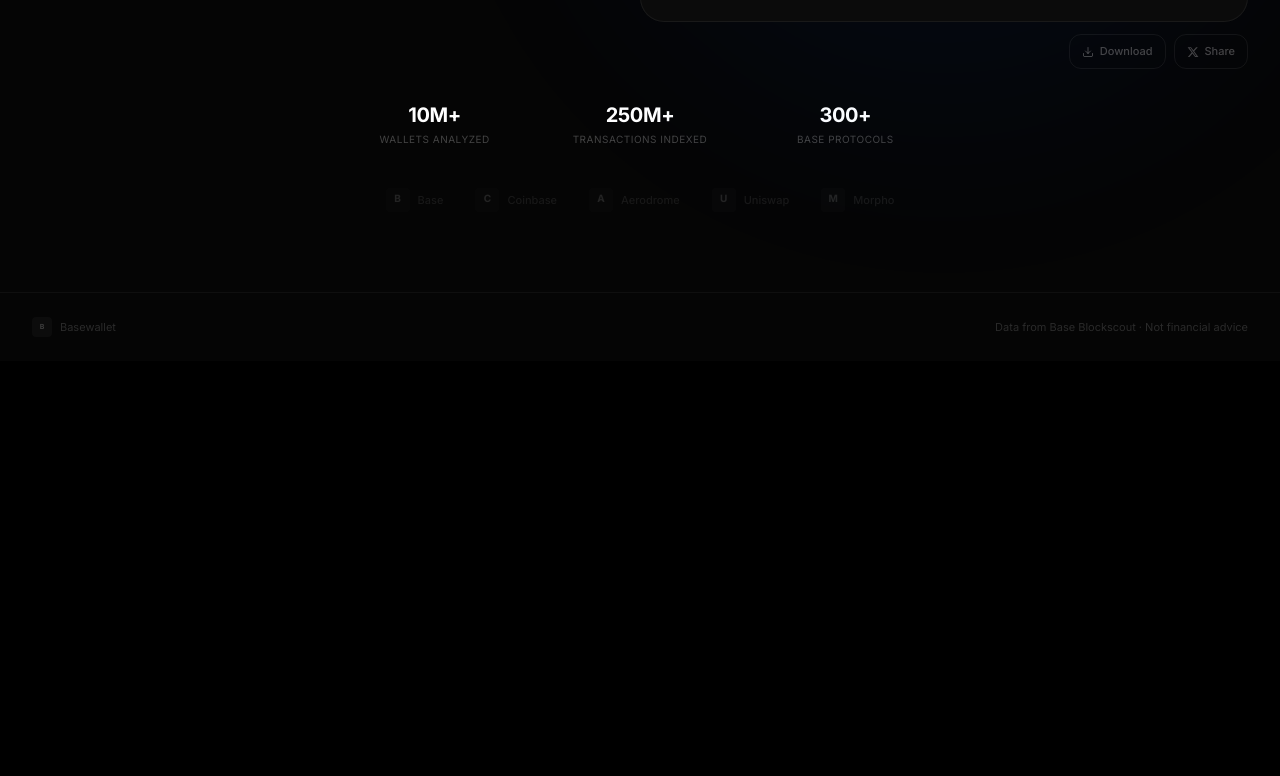
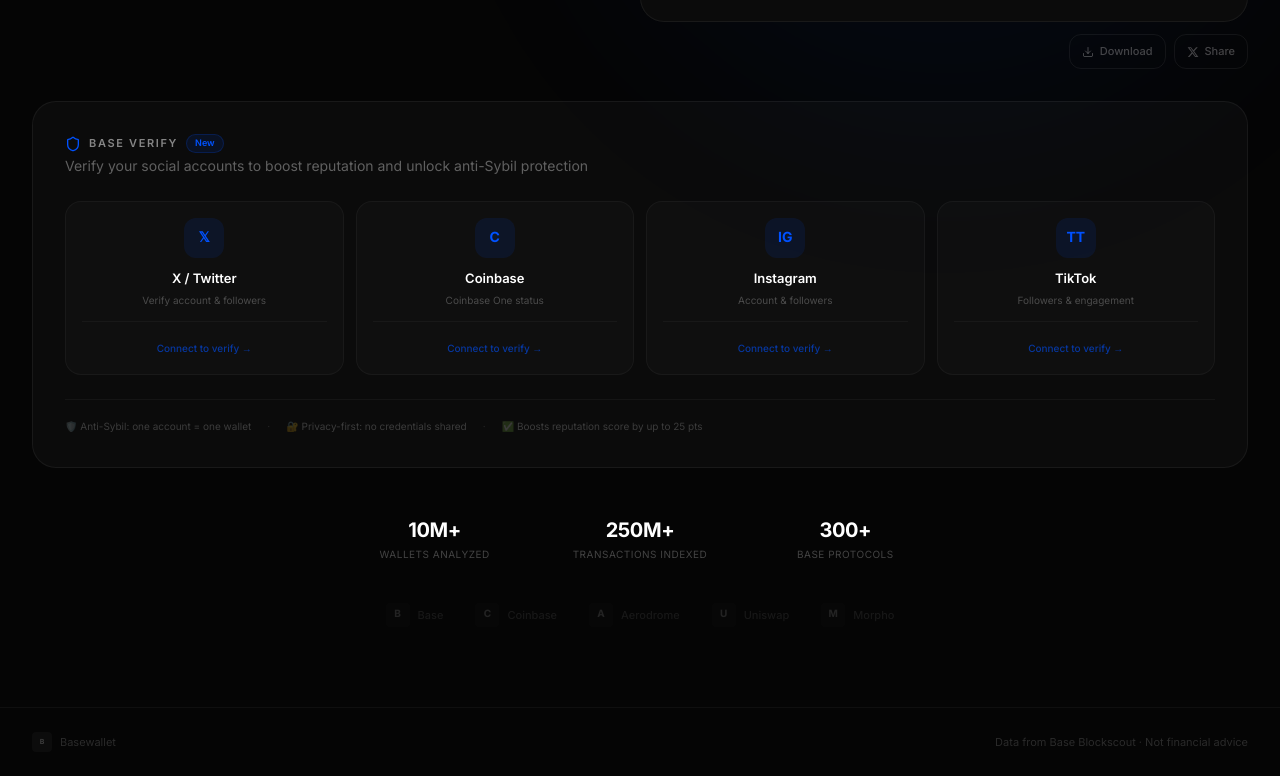
Before and after one commit to wabrent/BASE..DROP.CHECK, a Next.js app: page / in a window 1280 px wide. Shown: the part 820-1596 px from the top of the page. Before the commit the page ends 1181 px from the top, so only its background shows below. Built offline with nearby package versions, Linux system fonts and the light colour scheme.

Commit message:
feat: Base Verify integration — social verification, anti-sybil, trait-based eligibility

```diff
--- /dev/null
+++ b/src/app/api/verify/route.ts
@@ -0,0 +1,30 @@
+import { NextRequest, NextResponse } from "next/server";
+import { checkVerification, PROVIDERS, buildResourceUrns } from "@/lib/base-verify";
+
+export async function POST(req: NextRequest) {
+  try {
+    const body = await req.json();
+    const { address, signature, message, providers, traits } = body;
+
+    if (!address || !signature || !message || !providers) {
+      return NextResponse.json({ error: "Missing required fields" }, { status: 400 });
+    }
+
+    const results = await checkVerification(address, signature, message, providers, traits || {});
+
+    return NextResponse.json({ results });
+  } catch (e: any) {
+    return NextResponse.json({ error: e.message }, { status: 500 });
+  }
+}
+
+export async function GET(req: NextRequest) {
+  const providers = Object.entries(PROVIDERS).map(([id, p]) => ({
+    id,
+    name: p.name,
+    icon: p.icon,
+    traits: p.availableTraits,
+  }));
+
+  return NextResponse.json({ providers });
+}
--- a/src/app/page.tsx
+++ b/src/app/page.tsx
@@ -423,6 +423,64 @@
             </div>
           </section>
 
+          {/* Base Verify Section */}
+          <section className="px-8 pb-12">
+            <div className="max-w-[1400px] mx-auto">
+              <motion.div
+                initial={{ opacity: 0, y: 20 }}
+                whileInView={{ opacity: 1, y: 0 }}
+                viewport={{ once: true }}
+                transition={{ duration: 0.5 }}
+                className="bg-[#0B0B0B] border border-white/[0.06] rounded-3xl p-8"
+              >
+                <div className="flex items-center justify-between mb-6">
+                  <div>
+                    <div className="flex items-center gap-2 mb-1">
+                      <Shield className="w-4 h-4 text-[#0052FF]" />
+                      <span className="text-[11px] font-semibold text-white/50 uppercase tracking-[0.15em]">Base Verify</span>
+                      <span className="px-2 py-0.5 rounded-full text-[9px] font-semibold bg-[#0052FF]/10 text-[#0052FF] border border-[#0052FF]/20">New</span>
+                    </div>
+                    <p className="text-sm text-white/35">Verify your social accounts to boost reputation and unlock anti-Sybil protection</p>
+                  </div>
+                </div>
+
+                <div className="grid grid-cols-2 md:grid-cols-4 gap-3">
+                  {(["x","coinbase","instagram","tiktok"] as const).map((provider) => {
+                    const p = ({
+                      x: { name: "X / Twitter", icon: "𝕏", desc: "Verify account & followers" },
+                      coinbase: { name: "Coinbase", icon: "C", desc: "Coinbase One status" },
+                      instagram: { name: "Instagram", icon: "IG", desc: "Account & followers" },
+                      tiktok: { name: "TikTok", icon: "TT", desc: "Followers & engagement" },
+                    })[provider];
+                    return (
+                      <div key={provider}
+                        className="bg-white/[0.02] border border-white/[0.04] hover:border-[#0052FF]/30 rounded-2xl p-4 text-center cursor-pointer transition-all group">
+                        <div className="w-10 h-10 rounded-xl bg-[#0052FF]/10 flex items-center justify-center mx-auto mb-3 text-sm font-bold text-[#0052FF] group-hover:scale-110 transition-transform">
+                          {p.icon}
+                        </div>
+                        <div className="text-[13px] font-semibold text-white mb-1">{p.name}</div>
+                        <div className="text-[10px] text-white/25">{p.desc}</div>
+                        <div className="mt-3 pt-3 border-t border-white/[0.04]">
+                          <span className="text-[10px] font-medium text-[#0052FF]/60 group-hover:text-[#0052FF] transition-colors">
+                            Connect to verify →
+                          </span>
+                        </div>
+                      </div>
+                    );
+                  })}
+                </div>
+
+                <div className="mt-6 pt-5 border-t border-white/[0.04] flex items-center gap-4 text-[10px] text-white/20">
+                  <span>🛡️ Anti-Sybil: one account = one wallet</span>
+                  <span className="text-white/10">·</span>
+                  <span>🔐 Privacy-first: no credentials shared</span>
+                  <span className="text-white/10">·</span>
+                  <span>✅ Boosts reputation score by up to 25 pts</span>
+                </div>
+              </motion.div>
+            </div>
+          </section>
+
           {/* Trust Section */}
           <section className="px-8 pb-20">
             <div className="max-w-[1400px] mx-auto">
--- /dev/null
+++ b/src/lib/base-verify.ts
@@ -0,0 +1,169 @@
+// Base Verify API Client
+// Docs: https://github.com/base/base-verify-demo
+
+const BASE_VERIFY_URL = process.env.BASE_VERIFY_API_URL || "https://api.base.org/verify/v1";
+
+export interface VerifiableTrait {
+  provider: "x" | "coinbase" | "instagram" | "tiktok";
+  traits: string[];
+}
+
+export interface VerificationResult {
+  verified: boolean;
+  token: string | null;
+  provider: string;
+  traits: Record<string, string>;
+  needsVerification?: boolean;
+  error?: string;
+}
+
+export interface ProviderData {
+  id: string;
+  name: string;
+  icon: string;
+  availableTraits: { key: string; label: string }[];
+}
+
+export const PROVIDERS: Record<string, ProviderData> = {
+  x: {
+    id: "x",
+    name: "X / Twitter",
+    icon: "𝕏",
+    availableTraits: [
+      { key: "verified:eq:true", label: "Blue Checkmark" },
+      { key: "followers:gte:1000", label: "1,000+ Followers" },
+      { key: "followers:gte:10000", label: "10,000+ Followers" },
+      { key: "followers:gte:100000", label: "100,000+ Followers" },
+    ],
+  },
+  coinbase: {
+    id: "coinbase",
+    name: "Coinbase",
+    icon: "C",
+    availableTraits: [
+      { key: "coinbase_one_active:eq:true", label: "Coinbase One Active" },
+      { key: "coinbase_one_billed:eq:true", label: "Coinbase One Paid" },
+    ],
+  },
+  instagram: {
+    id: "instagram",
+    name: "Instagram",
+    icon: "IG",
+    availableTraits: [
+      { key: "followers_count:gte:1000", label: "1,000+ Followers" },
+      { key: "followers_count:gte:10000", label: "10,000+ Followers" },
+      { key: "followers_count:gte:100000", label: "100,000+ Followers" },
+    ],
+  },
+  tiktok: {
+    id: "tiktok",
+    name: "TikTok",
+    icon: "TT",
+    availableTraits: [
+      { key: "follower_count:gte:1000", label: "1,000+ Followers" },
+      { key: "video_count:gte:50", label: "50+ Videos" },
+      { key: "likes_count:gte:10000", label: "10,000+ Likes" },
+    ],
+  },
+};
+
+export function buildResourceUrns(providers: string[], traits?: string[]): string[] {
+  const urns: string[] = [];
+  for (const p of providers) {
+    urns.push(`urn:verify:provider:${p}`);
+  }
+  if (traits) {
+    for (const t of traits) {
+      urns.push(`urn:verify:provider:${t}`);
+    }
+  }
+  return urns;
+}
+
+export async function checkVerification(
+  address: string,
+  signature: string,
+  message: string,
+  providers: string[],
+  traits: Record<string, string[]>
+): Promise<VerificationResult[]> {
+  const secretKey = process.env.BASE_VERIFY_SECRET_KEY;
+  if (!secretKey) {
+    return providers.map((p) => ({
+      verified: false,
+      token: null,
+      provider: p,
+      traits: {},
+      error: "Base Verify API key not configured",
+    }));
+  }
+
+  const results: VerificationResult[] = [];
+
+  for (const provider of providers) {
+    try {
+      const providerTraits = traits[provider] || [];
+      const payload = {
+        address,
+        signature,
+        message,
+        provider,
+        traits: providerTraits,
+      };
+
+      const r = await fetch(`${BASE_VERIFY_URL}/check`, {
+        method: "POST",
+        headers: {
+          "Content-Type": "application/json",
+          Authorization: `Bearer ${secretKey}`,
+        },
+        body: JSON.stringify(payload),
+      });
+
+      if (r.status === 200) {
+        const data = await r.json();
+        results.push({
+          verified: true,
+          token: data.token || null,
+          provider,
+          traits: data.traits || {},
+        });
+      } else if (r.status === 404) {
+        results.push({
+          verified: false,
+          token: null,
+          provider,
+          traits: {},
+          needsVerification: true,
+        });
+      } else if (r.status === 400) {
+        const data = await r.json();
+        results.push({
+          verified: false,
+          token: null,
+          provider,
+          traits: data.traits || {},
+          error: data.message || "Does not meet trait requirements",
+        });
+      } else {
+        results.push({
+          verified: false,
+          token: null,
+          provider,
+          traits: {},
+          error: `API error: ${r.status}`,
+        });
+      }
+    } catch (e: any) {
+      results.push({
+        verified: false,
+        token: null,
+        provider,
+        traits: {},
+        error: e.message,
+      });
+    }
+  }
+
+  return results;
+}
```
